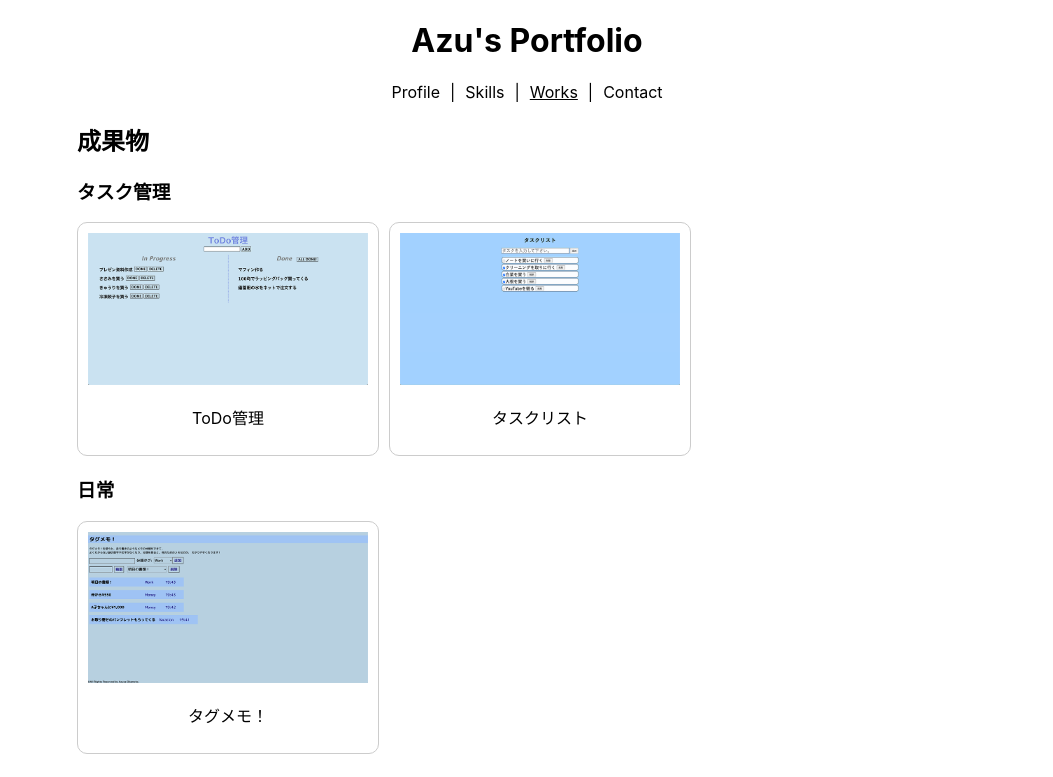
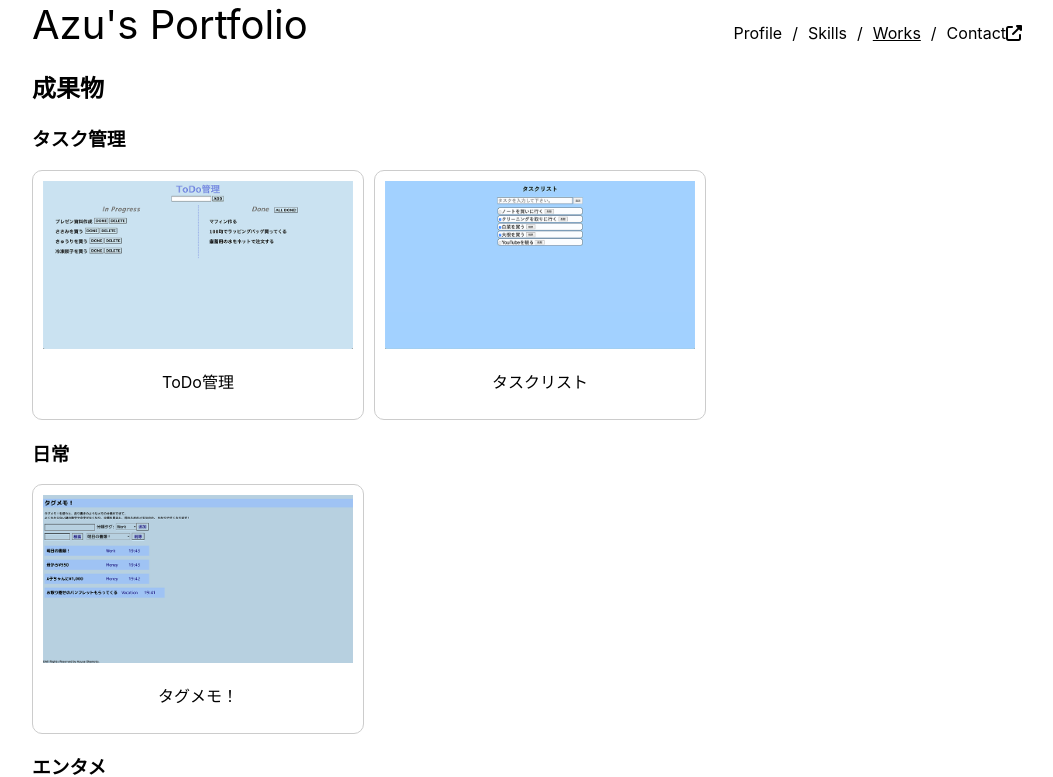
Before and after one commit to azufb/renewal-portfolio, a React (Create React App) app: page /Works in a window 1280 px wide. Shown: the top 777 px of the page, without its empty margins (113-1166 px from the left). Built offline with nearby package versions, Linux system fonts and the light colour scheme.

Commit message:
ナビゲーションとサイトタイトルとの位置関係を決定

```diff
--- a/src/App.css
+++ b/src/App.css
@@ -5,18 +5,29 @@
 }
 
 /* ナビゲーション */
+.titles {
+  display: table;
+  width: 990px;
+  margin: 0 auto;
+}
+
 a {
   color: black;
   text-decoration: none;
 }
 
-h1 {
+.titles p {
   text-align: center;
+  display: table-cell;
+  text-align: left;
+  font-size: 40px;
 }
 
 .navi {
   display: flex;
   justify-content: center;
+  display: table-cell;
+  text-align: right;
 }
 
 .navi a.active {
@@ -30,7 +41,7 @@ h1 {
 
 /* TOPページのNEWS部分 */
 .top {
-  width: 900px;
+  width: 990px;
   margin: 0 auto;
 }
 
@@ -51,7 +62,7 @@ h1 {
 
 /* 経歴年表 */
 .profile {
-  width: 900px;
+  width: 990px;
   margin: 0 auto;
 }
 
@@ -87,7 +98,7 @@ h1 {
 
 /* スキルのアイコン画像 */
 .skills {
-  width: 900px;
+  width: 990px;
   margin: 0 auto;
 }
 
@@ -98,7 +109,7 @@ img {
 
 /* お問い合わせリンク*/
 .contact {
-  width: 900px;
+  width: 990px;
   margin: 0 auto;
 }
 
@@ -113,7 +124,7 @@ img {
 
 /* My Worksページ */
 .works {
-  width: 900px;
+  width: 990px;
   margin: 0 auto;
 }
 
@@ -124,7 +135,7 @@ img {
 .card {
   border: 1px solid #ccc;
   border-radius: 10px;
-  width: 300px;
+  width: 330px;
   height: auto;
 }
 
@@ -137,7 +148,7 @@ img {
 }
 
 .card img {
-  width: 280px;
+  width: 310px;
   height: auto;
 }
 
--- a/src/component/Navi.js
+++ b/src/component/Navi.js
@@ -24,14 +24,19 @@ export default class Navi extends React.Component {
         return (
             <Router>
                 <div>
-                    <h1>
-                        <Link to="/">Azu's Portfolio</Link>
-                    </h1>
-                    <div className='navi'>
-                        <NavLink to="/Profile">Profile</NavLink><span className='verticalB'>|</span>
-                        <NavLink to="/Skills">Skills</NavLink><span className='verticalB'>|</span>
-                        <NavLink to="/Works">Works</NavLink><span className='verticalB'>|</span>
-                        <NavLink to='/Contact'>Contact</NavLink>
+                    <div className="titles">
+                        <p>
+                            <Link to="/">Azu's Portfolio</Link>
+                        </p>
+                        <div className='navi'>
+                            <NavLink to="/Profile">Profile</NavLink><span className='verticalB'>/</span>
+                            <NavLink to="/Skills">Skills</NavLink><span className='verticalB'>/</span>
+                            <NavLink to="/Works">Works</NavLink><span className='verticalB'>/</span>
+                            {/*<NavLink to='/Contact'>Contact</NavLink><span className='verticalB'>/</span>*/}
+                            <a href='https://forms.gle/orrcWKjtYrPiXdfx5' target='_blank' rel='noopener noreferrer'>
+                                Contact<i className="fas fa-external-link-alt"></i>
+                            </a>
+                        </div>
                     </div>
 
                     <Switch>
```
